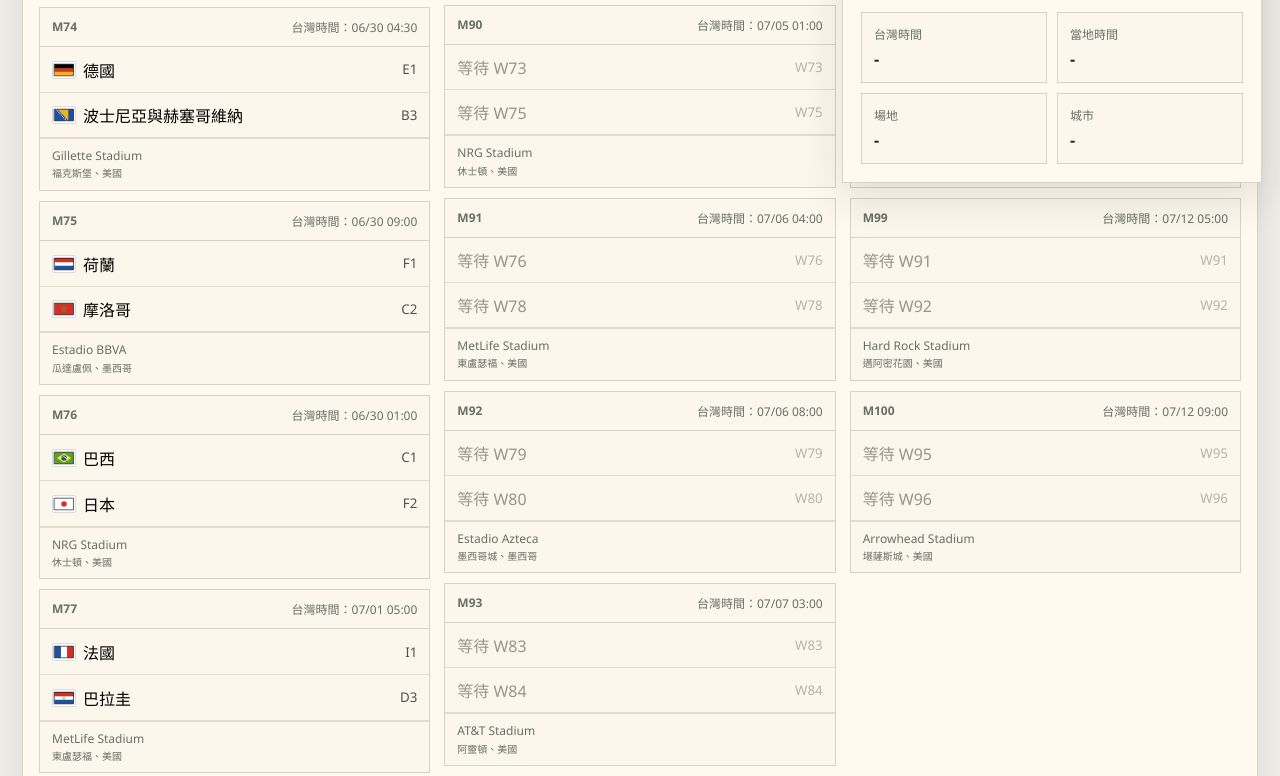
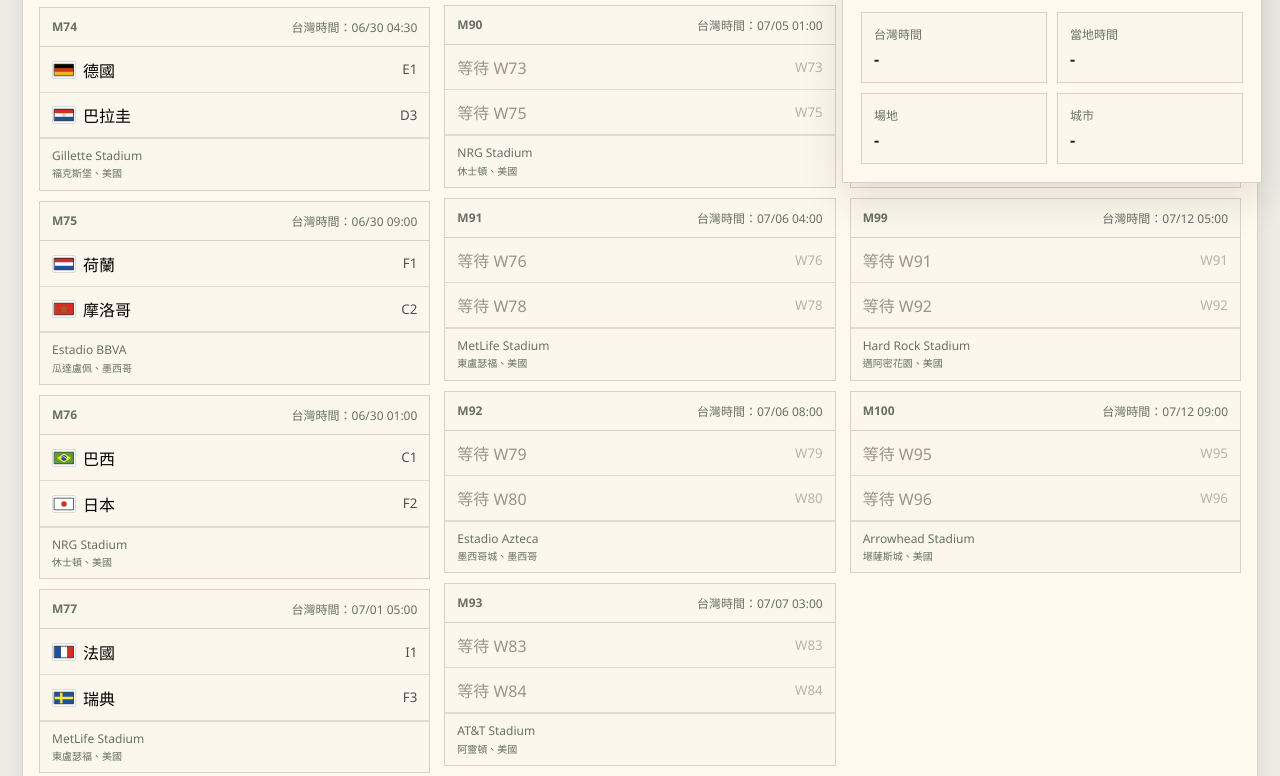
Before and after one commit to ticko22222-prog/worldcup-analyzer, a plain HTML site: page index.html in a window 1280 px wide. Shown: the part 885-1661 px from the top of the page. Drawn offline with Linux system fonts and the light colour scheme.

Commit message:
Add script for third-place allocations

```diff
--- a/index.html
+++ b/index.html
@@ -111,6 +111,7 @@
   </aside>
 
   <script src="data/locked-results.js"></script>
+  <script src="data/third-place-allocations.js"></script>
   <script src="app.js"></script>
 </body>
 </html>
```
